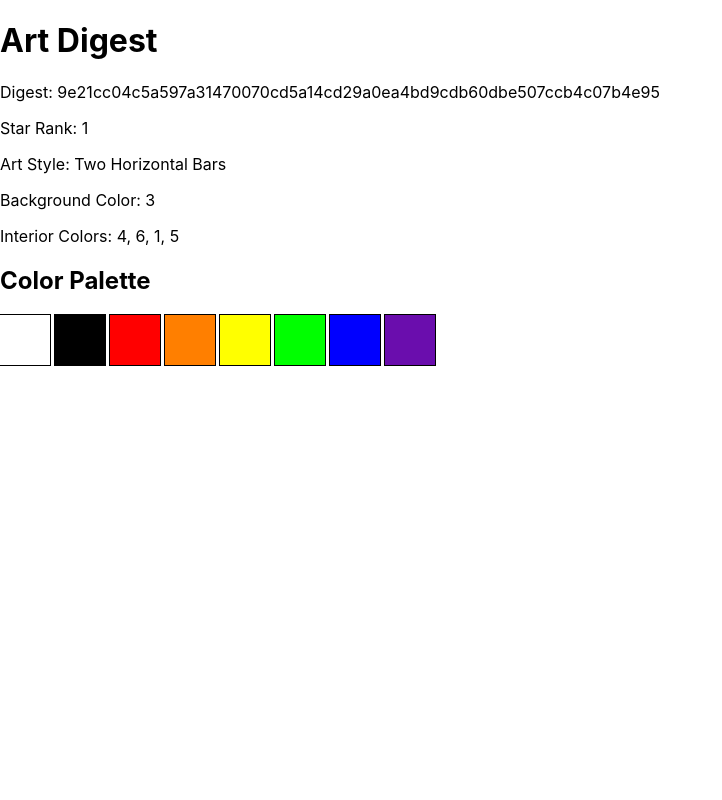
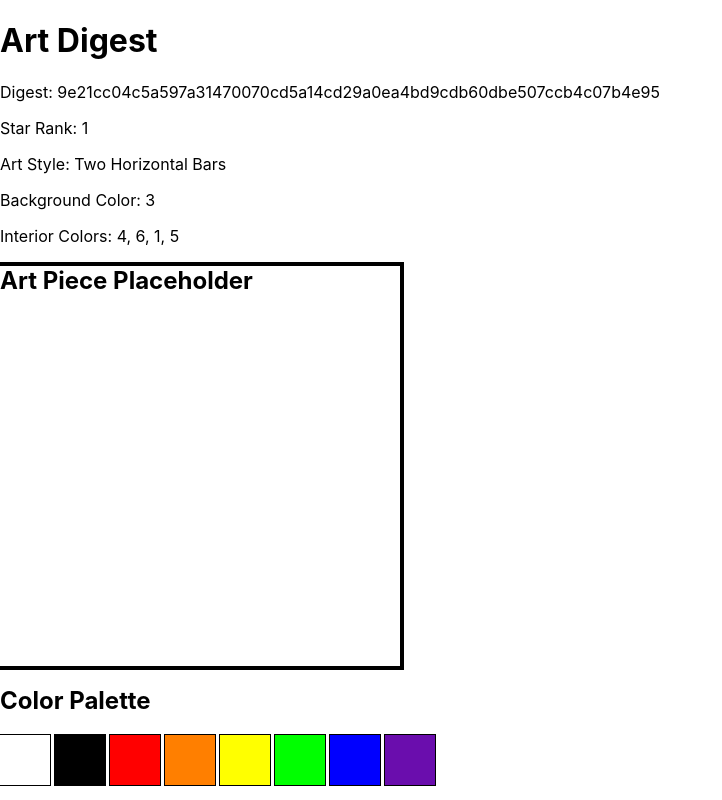
Before and after one commit to jduffey/starborn-website, a React (Create React App) app in the folder client/: page / in a window 1280 px wide. Shown: the whole page, without its empty margins (0-722 px from the left). Built offline with nearby package versions, Linux system fonts and the light colour scheme.

Commit message:
Create ArtPiece cmponent, currently used as a placeholder only (next step is populating this with art generated from the hash)

```diff
--- a/client/src/App.css
+++ b/client/src/App.css
@@ -38,6 +38,12 @@
     }
 }
 
+.art-piece {
+    width: 400px;
+    height: 400px;
+    outline: 4px solid black;
+}
+
 .color-palette {
     display: flex;
     flex-wrap: wrap;
--- a/client/src/App.js
+++ b/client/src/App.js
@@ -1,5 +1,6 @@
 import React from 'react';
 import ArtDigest from './ArtDigest';
+import ArtPiece from './ArtPiece';
 import ColorPalette from './ColorPalette';
 import './App.css';
 
@@ -32,6 +33,7 @@ class App extends React.Component {
                         <p>Interior Colors: {artDigest.interiorColors.join(', ')}</p>
                     </div>
                 )}
+                <ArtPiece />
                 <ColorPalette />
             </div>
         );
--- a/client/src/ArtPiece.js
+++ b/client/src/ArtPiece.js
@@ -1,32 +1,7 @@
-import React, { useEffect, useState } from 'react';
-import ArtDigest from './ArtDigest';
-
 function ArtPiece() {
-    const [artDigest, setArtDigest] = useState(null);
-    const [randomHash, setRandomHash] = useState(null);
-
-    useEffect(() => {
-        const randomHash = [...Array(64)].map(() => Math.floor(Math.random() * 16).toString(16)).join('');
-
-        setRandomHash(randomHash);
-
-        const art = new ArtDigest(randomHash);
-
-        setArtDigest(art);
-    }, []);
-
-    if (!artDigest) {
-        return <div>Loading...</div>;
-    }
-
     return (
         <div className="art-piece">
-            <h2>Art Piece</h2>
-            <p>Hash: {randomHash}</p>
-            <p>Star Rank: {artDigest.starRank}</p>
-            <p>Art Style: {artDigest.artStyle}</p>
-            <p>Background Color: {artDigest.backgroundColor}</p>
-            <p>Interior Colors: {artDigest.interiorColors.join(', ')}</p>
+            <h2>Art Piece Placeholder</h2>
         </div>
     );
 }
```
